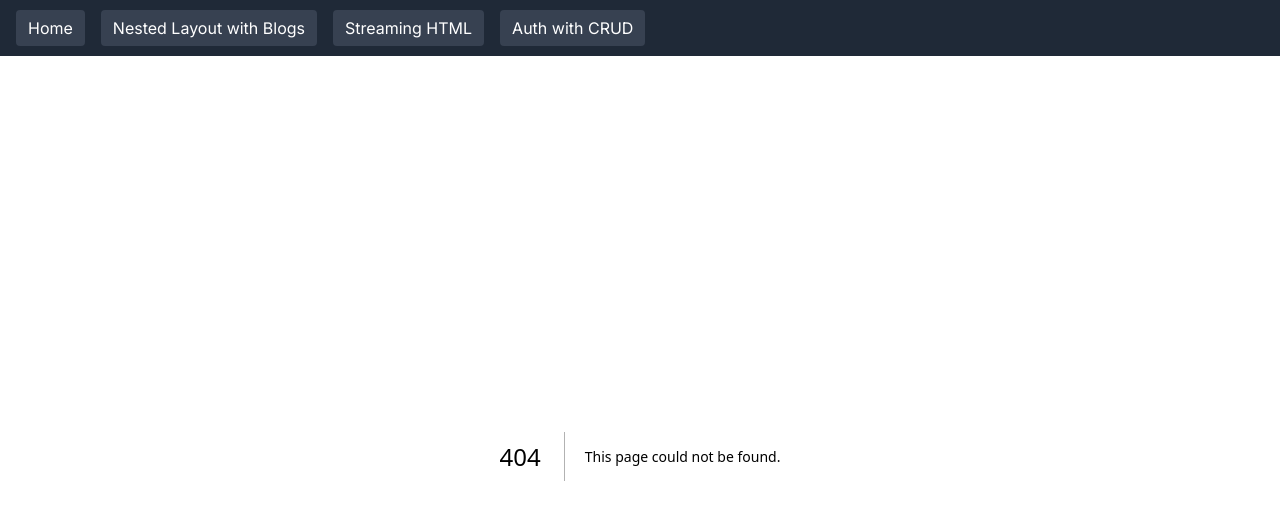
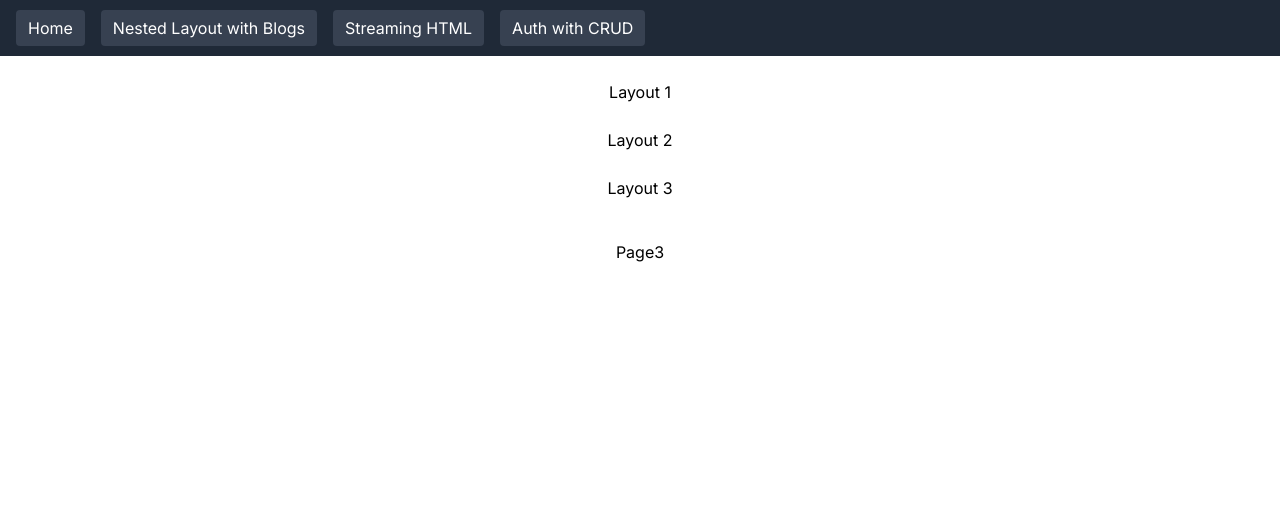
Before and after one commit to jaken1207/rsc-supabase, a Next.js app: page /nested-layout/second/third in a window 1280 px wide. Before the commit this address had no page. Shown: the top 520 px of the page. Built offline with nearby package versions, Linux system fonts and the light colour scheme.

Commit message:
[update]Nested Layout

```diff
--- /dev/null
+++ b/app/nested-layout/layout.tsx
@@ -0,0 +1,14 @@
+import React from 'react'
+
+const FirstLayout = ({ children }: { children: React.ReactNode }) => {
+  return (
+    <div>
+      <main className="mt-6 text-center">
+        <p>Layout 1</p>
+        {children}
+      </main>
+    </div>
+  )
+}
+
+export default FirstLayout
--- /dev/null
+++ b/app/nested-layout/page.tsx
@@ -0,0 +1,11 @@
+import React from 'react'
+
+const page = () => {
+  return (
+    <div className="m-10 text-center">
+      <p>Page1</p>
+    </div>
+  )
+}
+
+export default page
--- /dev/null
+++ b/app/nested-layout/second/layout.tsx
@@ -0,0 +1,14 @@
+import React from 'react'
+
+const FirstLayout = ({ children }: { children: React.ReactNode }) => {
+  return (
+    <div>
+      <main className="mt-6 text-center">
+        <p>Layout 2</p>
+        {children}
+      </main>
+    </div>
+  )
+}
+
+export default FirstLayout
--- /dev/null
+++ b/app/nested-layout/second/page.tsx
@@ -0,0 +1,11 @@
+import React from 'react'
+
+const page = () => {
+  return (
+    <div className="m-10 text-center">
+      <p>Page2</p>
+    </div>
+  )
+}
+
+export default page
--- /dev/null
+++ b/app/nested-layout/second/third/fourth/page.tsx
@@ -0,0 +1,11 @@
+import React from 'react'
+
+const page = () => {
+  return (
+    <div className="m-10 text-center">
+      <p>Page4</p>
+    </div>
+  )
+}
+
+export default page
--- /dev/null
+++ b/app/nested-layout/second/third/layout.tsx
@@ -0,0 +1,14 @@
+import React from 'react'
+
+const FirstLayout = ({ children }: { children: React.ReactNode }) => {
+  return (
+    <div>
+      <main className="mt-6 text-center">
+        <p>Layout 3</p>
+        {children}
+      </main>
+    </div>
+  )
+}
+
+export default FirstLayout
--- /dev/null
+++ b/app/nested-layout/second/third/page.tsx
@@ -0,0 +1,11 @@
+import React from 'react'
+
+const page = () => {
+  return (
+    <div className="m-10 text-center">
+      <p>Page3</p>
+    </div>
+  )
+}
+
+export default page
```
Also changed, not shown: 1 other file (tests, documents, lock files or other folders).
